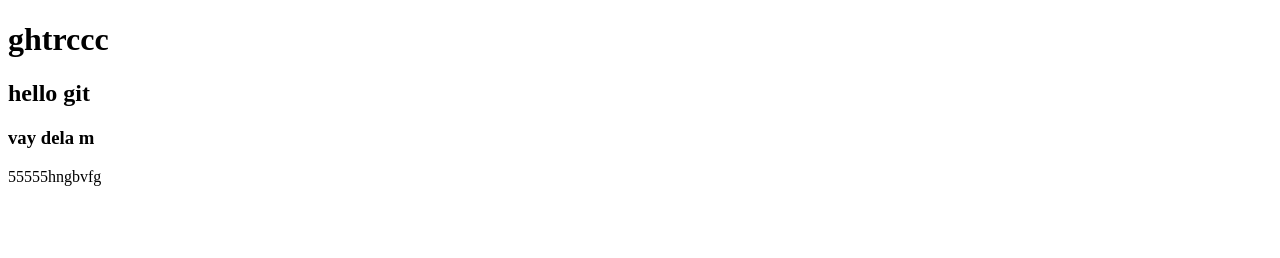
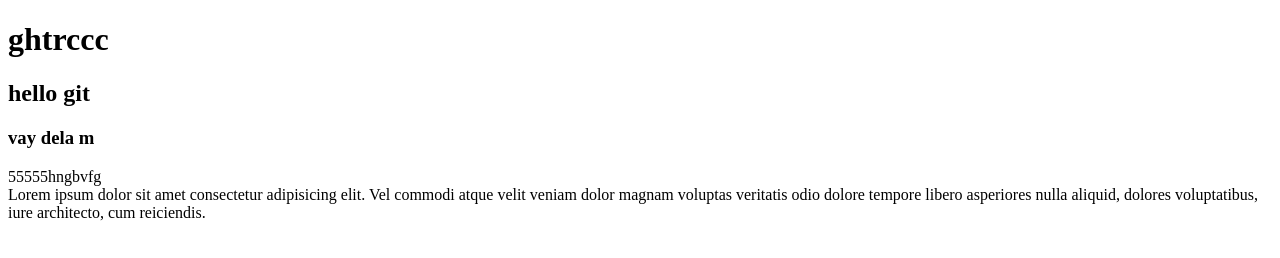
Before and after one commit to kamirhoseain/index-first, a plain HTML site: page index.html in a window 1280 px wide. Drawn offline with Linux system fonts and the light colour scheme.

Commit message:
first change

```diff
--- a/index.html
+++ b/index.html
@@ -10,5 +10,11 @@
     <h2>hello git</h2>
     <h3>vay dela m</h3>
     <footer>55555hngbvfg</footer>
+    <nav>
+      Lorem ipsum dolor sit amet consectetur adipisicing elit. Vel commodi atque
+      velit veniam dolor magnam voluptas veritatis odio dolore tempore libero
+      asperiores nulla aliquid, dolores voluptatibus, iure architecto, cum
+      reiciendis.
+    </nav>
   </body>
 </html>
--- /dev/null
+++ b/javascript.js
@@ -0,0 +1 @@
+console;
```
